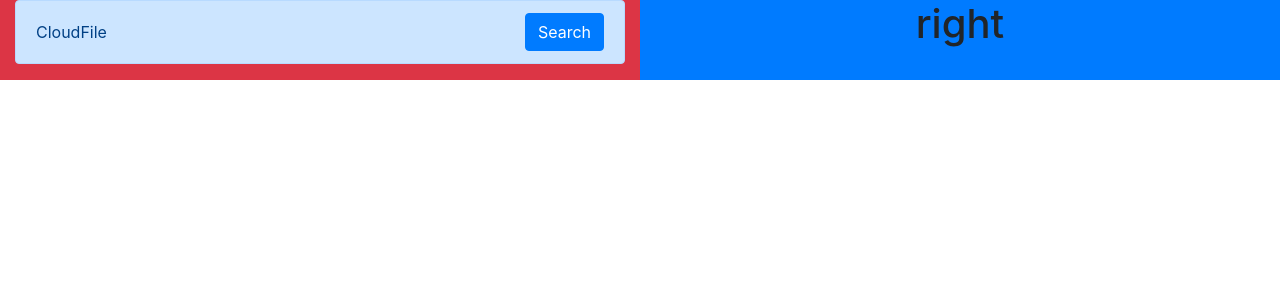
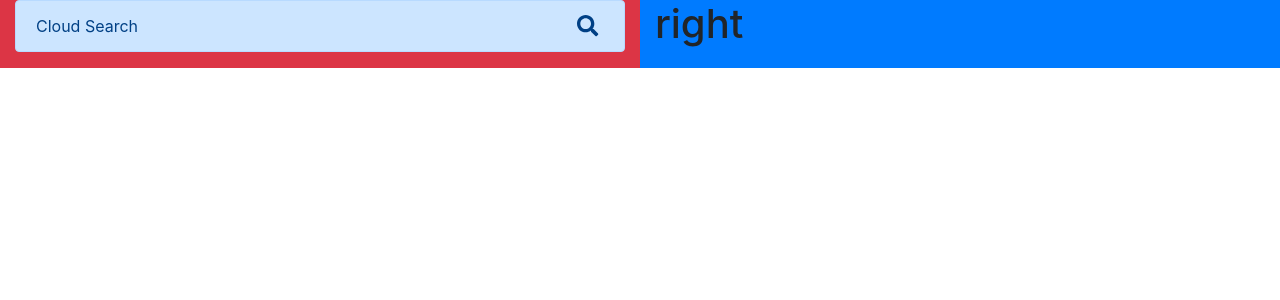
Before and after one commit to FredericChang/MD_Builder, a React (Create React App) app in the folder cloud-doc/: page / in a window 1280 px wide. Shown: the top 300 px of the page. Built offline with nearby package versions, Linux system fonts and the light colour scheme.

Commit message:
learned ProType

```diff
--- a/cloud-doc/package.json
+++ b/cloud-doc/package.json
@@ -4,12 +4,17 @@
   "main": "main.js",
   "private": true,
   "dependencies": {
+    "@fortawesome/fontawesome-svg-core": "^1.2.32",
+    "@fortawesome/free-solid-svg-icons": "^5.15.1",
+    "@fortawesome/react-fontawesome": "^0.1.11",
+    "@fortawesome/react-native-fontawesome": "^0.2.6",
     "@testing-library/jest-dom": "^4.2.4",
     "@testing-library/react": "^9.5.0",
     "@testing-library/user-event": "^7.2.1",
     "bootstrap": "^4.5.2",
     "react": "^16.13.1",
     "react-dom": "^16.13.1",
+    "react-native-svg": "^12.1.0",
     "react-scripts": "3.4.3"
   },
   "scripts": {
--- a/cloud-doc/src/App.css
+++ b/cloud-doc/src/App.css
@@ -1,38 +1,5 @@
-.App {
-  text-align: center;
+.icon-button {
+  background: none;
+  border: none;
+  color: inherit;
 }
-
-.App-logo {
-  height: 40vmin;
-  pointer-events: none;
-}
-
-@media (prefers-reduced-motion: no-preference) {
-  .App-logo {
-    animation: App-logo-spin infinite 20s linear;
-  }
-}
-
-.App-header {
-  background-color: #282c34;
-  min-height: 100vh;
-  display: flex;
-  flex-direction: column;
-  align-items: center;
-  justify-content: center;
-  font-size: calc(10px + 2vmin);
-  color: white;
-}
-
-.App-link {
-  color: #61dafb;
-}
-
-@keyframes App-logo-spin {
-  from {
-    transform: rotate(0deg);
-  }
-  to {
-    transform: rotate(360deg);
-  }
-}
--- a/cloud-doc/src/App.js
+++ b/cloud-doc/src/App.js
@@ -2,14 +2,13 @@ import React from 'react';
 import FileSearch from './components/FileSearch'
 import './App.css';
 import 'bootstrap/dist/css/bootstrap.min.css'
-
 function App() {
   return (
     <div className="App container-fluid">
       <div className="row">
           <div className= "col bg-danger left-panel">
             <FileSearch
-              title='CloudFile'
+              title='Cloud Search'
               onFileSearch={(value) => { console.log(value)}}
             />
           </div>
--- a/cloud-doc/src/components/FileSearch.js
+++ b/cloud-doc/src/components/FileSearch.js
@@ -1,4 +1,7 @@
 import React, { useState, useEffect, useRef } from 'react'
+import { FontAwesomeIcon } from '@fortawesome/react-fontawesome'
+import { faSearch, faTimes } from '@fortawesome/free-solid-svg-icons'
+import PropTypes from 'prop-types'
 
 const FileSearch = ({ title, onFileSearch }) => {
     const [ inputActive, setInputActive ] = useState(false)
@@ -34,37 +37,52 @@ const FileSearch = ({ title, onFileSearch }) => {
     }, [inputActive])
 
     return(
-        <div class="alert alert-primary" role="alert">
+        <div class="alert alert-primary d-flex justify-content-between align-items-center " role="alert">
             {!inputActive &&
-                <div className="d-flex justify-content-between align-items-center">
+                <>
                     <span>{title}</span>
                     <button
                         type="button"
-                        className="btn btn-primary"
+                        className="icon-button"
                         onClick ={ () => { setInputActive(true)}}
                     >
-                        Search
+                        <FontAwesomeIcon
+                            title= "Search"
+                            size="lg"
+                            icon={ faSearch }
+                        />
                     </button>
-                </div>
+                </>
             }
             {inputActive &&
-                <div className="row">
+                <>
                     <input
-                        className="form-control col-8"
+                        className="form-control"
                         value={value}
                         ref = {node}
                         onChange={(e) => {setValue(e.target.value)}}
                     />
                     <button
                         type="button"
-                        className="btn btn-primary col-4"
+                        className="icon-button"
                         onClick ={closeSearch}
                     >
-                        Close
+                        <FontAwesomeIcon
+                            title= "Close"
+                            size="lg"
+                            icon={ faTimes }
+                        />
                     </button>
-                </div>
+                </>
             }
         </div>
     )
 }
+FileSearch.protoTypes = {
+    title: PropTypes.string,
+    onFileSearch: PropTypes.func.isRequired,
+}
+FileSearch.defaultProps = {
+    title: 'Cloud Search'
+}
 export default FileSearch
```
Also changed, not shown: cloud-doc/src/components/ComponentName.js (deleted), 1 other file (tests, documents, lock files or other folders).
